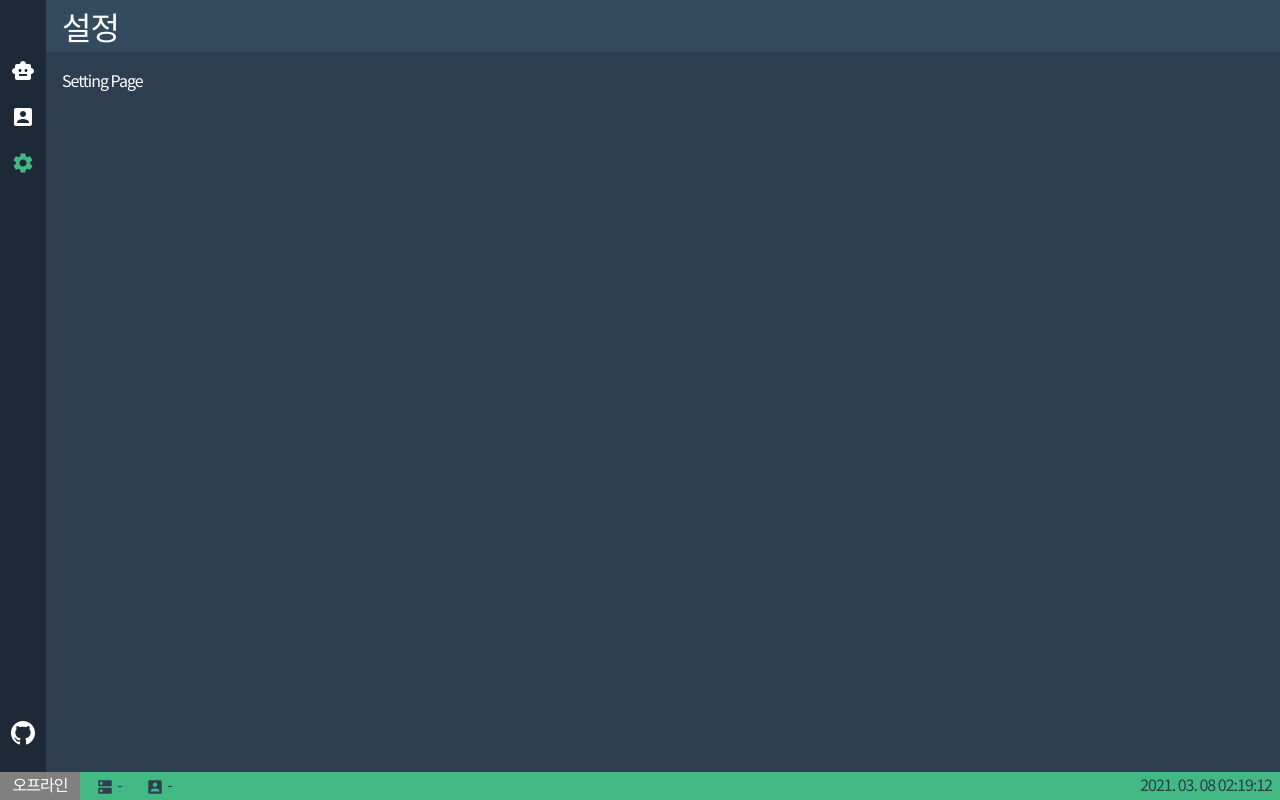
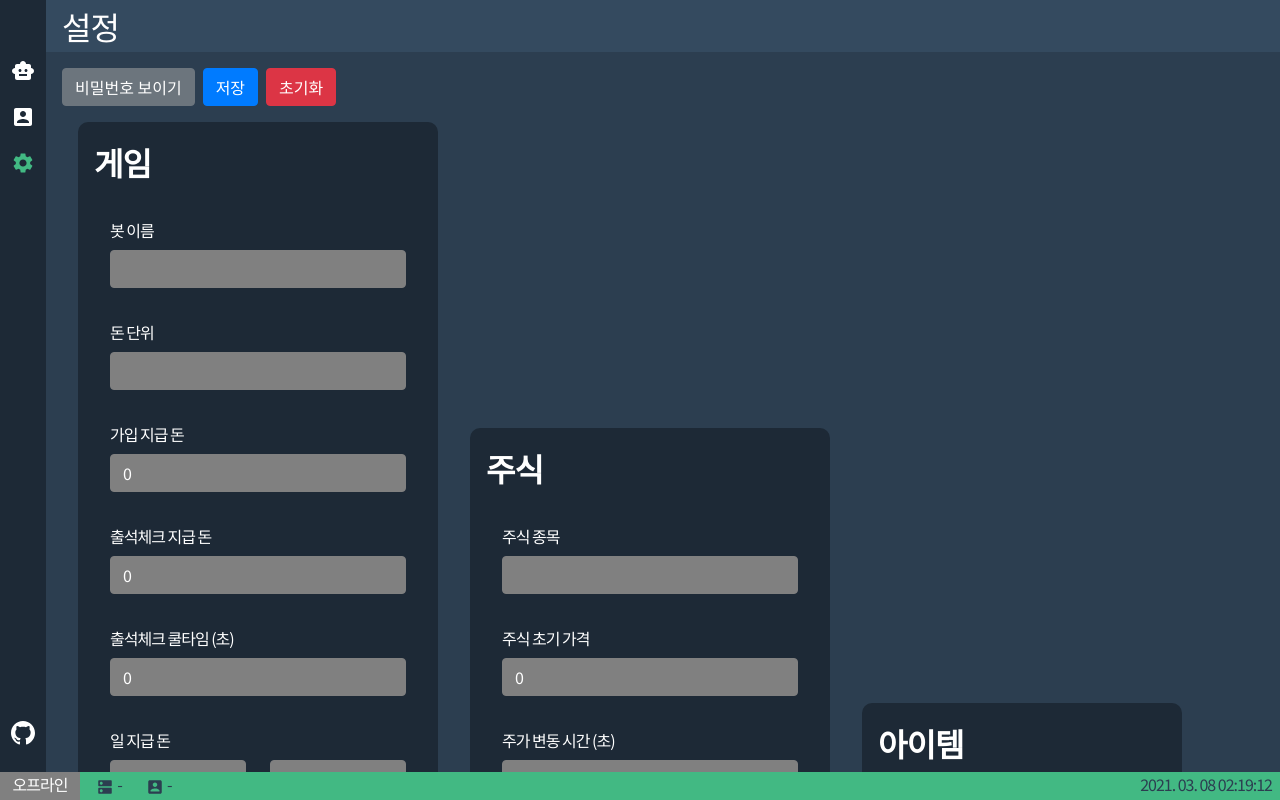
Before and after one commit to minibox24/easygamebot, a Vue app in the folder webdev/: page /setting in a window 1280 px wide. Built offline with nearby package versions, Linux system fonts and the light colour scheme.

Commit message:
feat(web): setting page

```diff
--- a/webdev/src/views/Setting.vue
+++ b/webdev/src/views/Setting.vue
@@ -1,14 +1,119 @@
 <template>
   <div id="setting">
-    Setting Page
+    <div>
+      <b-button class="mr-2" @click="showPW = !showPW">비밀번호 {{ showPW ? '숨기기' : '보이기' }}</b-button>
+      <b-button class="mr-2" variant="primary" @click="save">저장</b-button>
+      <b-button variant="danger" @click="reset">초기화</b-button>
+    </div>
+    <div>
+      <div class="box">
+        <span class="title">게임</span>
+        <Input name="봇 이름" type="str" v-model="config.game.name"/>
+        <Input name="돈 단위" type="str" v-model="config.game.unit"/>
+        <Input name="가입 지급 돈" type="int" v-model="config.game.register_money"/>
+        <Input name="출석체크 지급 돈" type="int" v-model="config.game.check_money"/>
+        <Input name="출석체크 쿨타임 (초)" type="int" v-model="config.game.check_time"/>
+        <Input name="일 지급 돈" type="work_money" v-model="config.game.work_money"/>
+      </div>
+      <div class="box">
+        <span class="title">주식</span>
+        <Input name="주식 종목" type="stocks" v-model="config.game.stock.stocks"/>
+        <Input name="주식 초기 가격" type="int" v-model="config.game.stock.stock_default_price"/>
+        <Input name="주가 변동 시간 (초)" type="int" v-model="config.game.stock.stock_change_time"/>
+      </div>
+      <div class="box items">
+        <span class="title">아이템</span>
+        <p>{{ config.game.items }}</p>
+      </div>
+      <div class="box">
+        <span class="title">봇</span>
+        <Input name="토큰" type="password" :showpw="showPW" v-model="config.bot.token"/>
+        <Input name="접두사" type="str" v-model="config.bot.prefix"/>
+        <Input name="봇 상태 메시지" type="str" v-model="config.bot.status"/>
+        <Input name="답장시 멘션 여부" type="bool" v-model="config.bot.reply_mention"/>
+      </div>
+      <div class="box">
+        <span class="title">관리자 페이지</span>
+        <Input name="비밀번호" type="password" :showpw="showPW" v-model="config.admin_tool.password"/>
+      </div>
+    </div>
   </div>
 </template>
 
 <script>
+import Input from '@/components/Input'
+import axios from 'axios'
+
 export default {
+  data () {
+    return {
+      config: JSON.parse(JSON.stringify(this.$store.state.config)),
+      showPW: false
+    }
+  },
   mounted () {
     this.$store.commit('setTitle', '설정')
     this.$store.commit('setActivate', this.$route.name)
+  },
+  components: {
+    Input
+  },
+  methods: {
+    save () {
+      this.$store.commit('setConfig', this.config)
+      this.$bvToast.toast('설정을 저장했습니다!', {
+        title: '완료',
+        variant: 'success'
+      })
+    },
+    reset () {
+      const h = this.$createElement
+      const msg1 = h('p', '정말로 설정을 초기화할까요? (토큰 제외)')
+      const msg2 = h('b', '초기화 후 복구는 불가능합니다!!')
+      this.$bvModal.msgBoxConfirm([msg1, msg2], {
+        title: '설정 초기화',
+        headerBgVariant: 'danger',
+        headerTextVariant: 'light',
+        okVariant: 'danger',
+        okTitle: '초기화',
+        cancelTitle: '취소',
+        hideHeaderClose: false,
+        centered: true
+      })
+        .then(async (value) => {
+          if (value) {
+            const data = (await axios.get('https://raw.githubusercontent.com/minibox24/easygamebot/master/config.json')).data
+            data.bot.token = this.config.bot.token
+            delete data.bot.extensions
+            delete data.admin_tool.host
+            delete data.admin_tool.port
+            delete data.database
+            this.config = data
+            this.save()
+          }
+        })
+    }
   }
 }
 </script>
+
+<style scoped>
+.title {
+  font-weight: bold;
+  font-size: 2rem;
+}
+
+.box {
+  display: inline-block;
+  flex-direction: column;
+  border-radius: 10px;
+  background: #1D2936;
+  padding: 1rem;
+  justify-content: center;
+  margin: 1rem;
+}
+
+.items {
+  width: 20rem;
+}
+</style>
```
